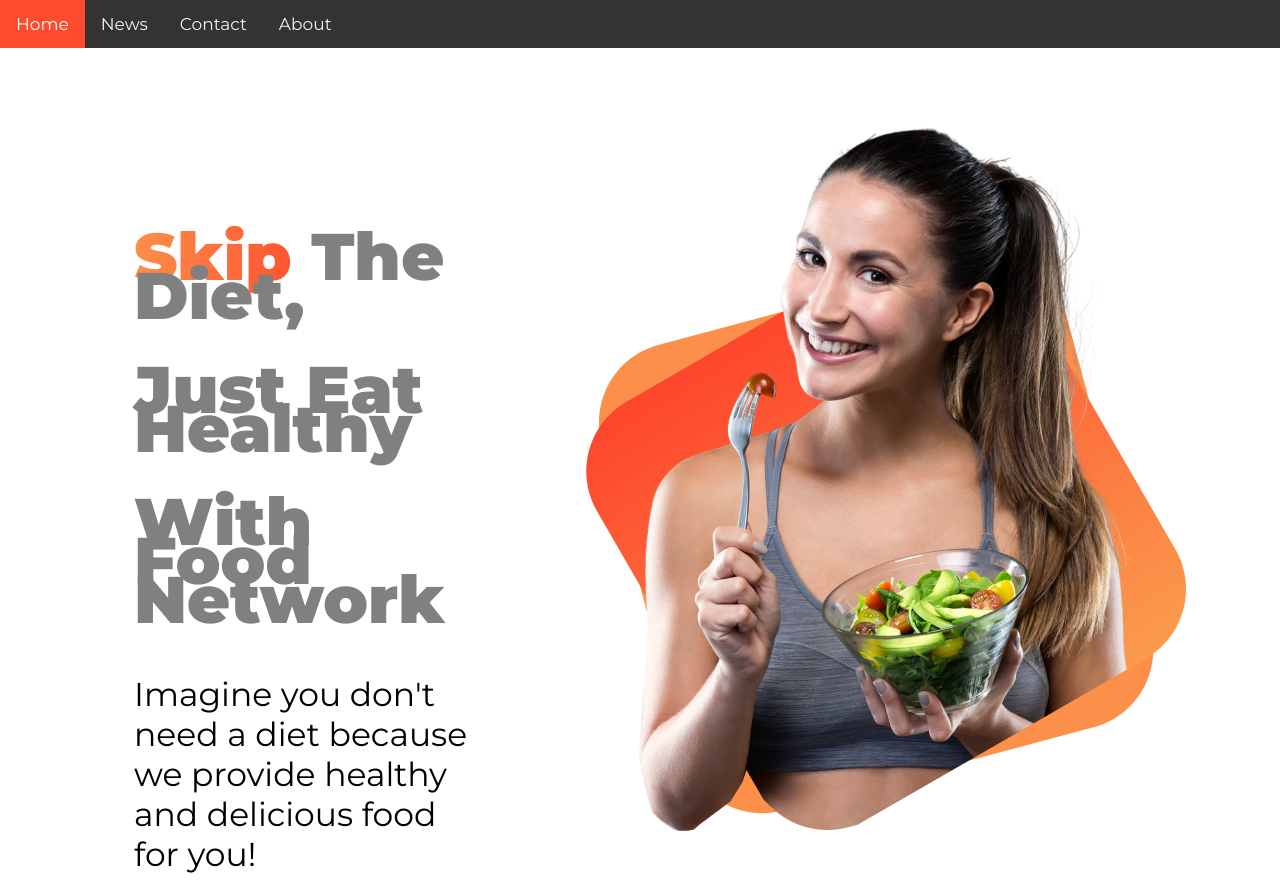
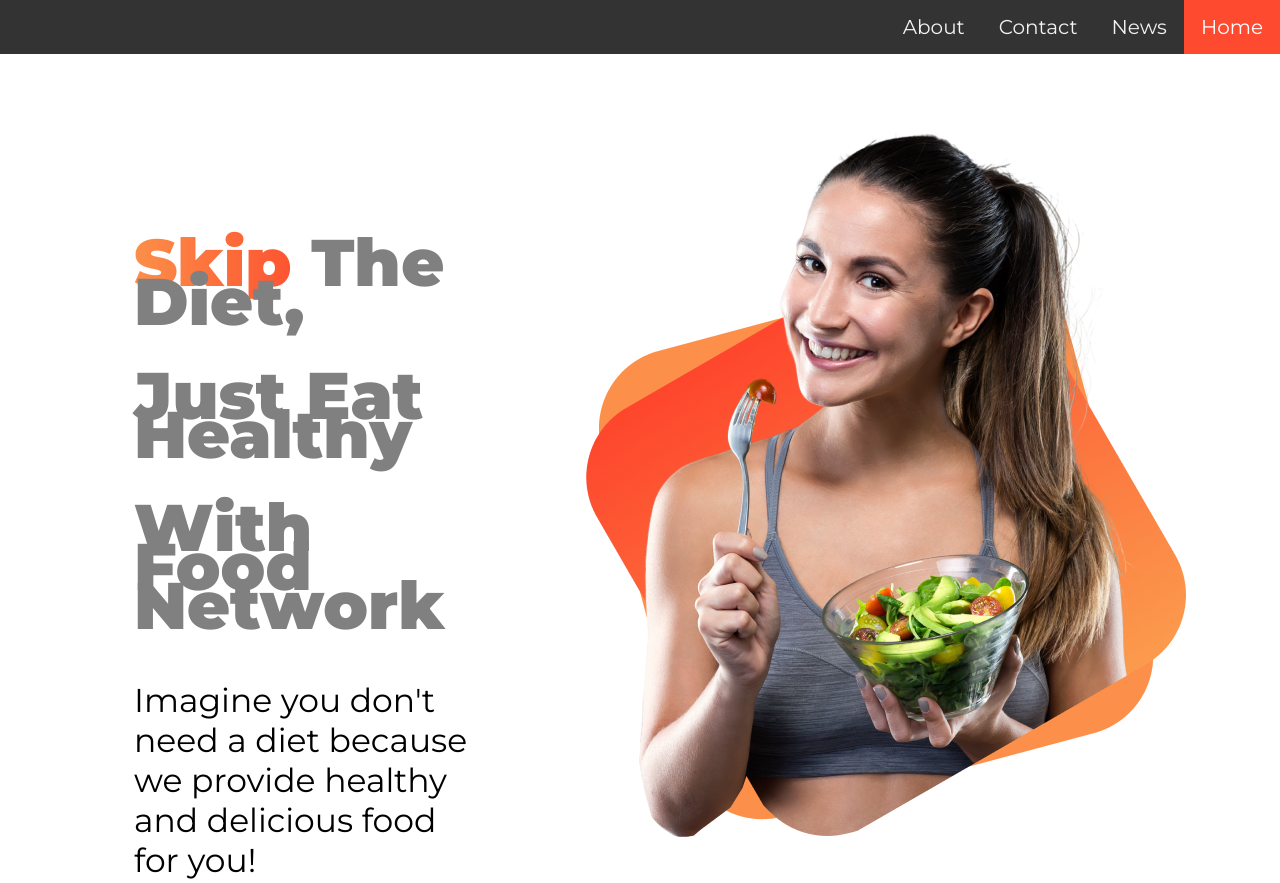
Before and after one commit to NasirUdd-in/food-network, a plain HTML site: page index.html in a window 1280 px wide. Shown: the top 883 px of the page. Drawn offline with Linux system fonts and the light colour scheme.

Commit message:
Add files via upload

```diff
--- a/style.css
+++ b/style.css
@@ -9,12 +9,12 @@ body{
   }
 
 .topnav a {
-    float: left;
+    float: right;
     color: #f2f2f2;
     text-align: center;
-    padding: 14px 16px;
+    padding: 15px 17px;
     text-decoration: none;
-    font-size: 17px;
+    font-size: 20px;
   }
   .topnav a.active {
     background-color:#FE4B2F;
```
